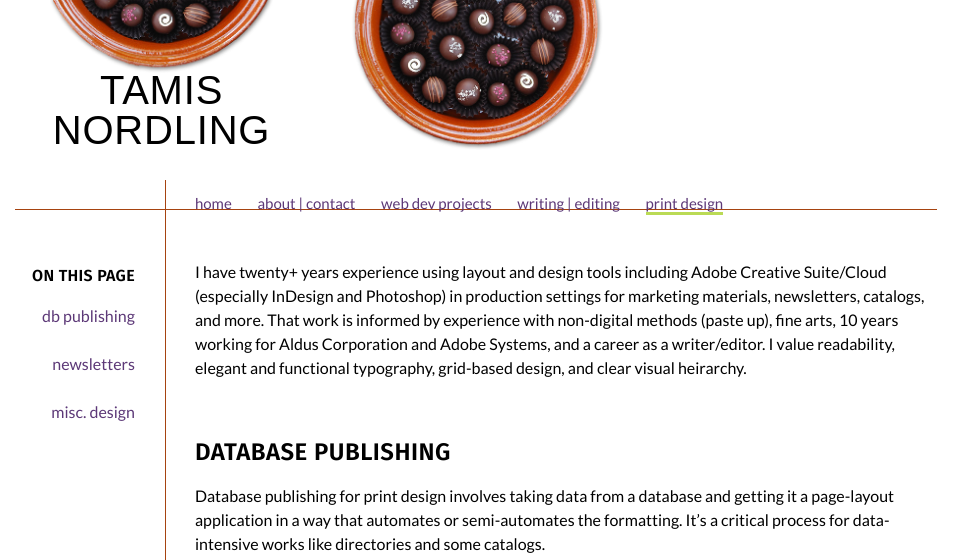
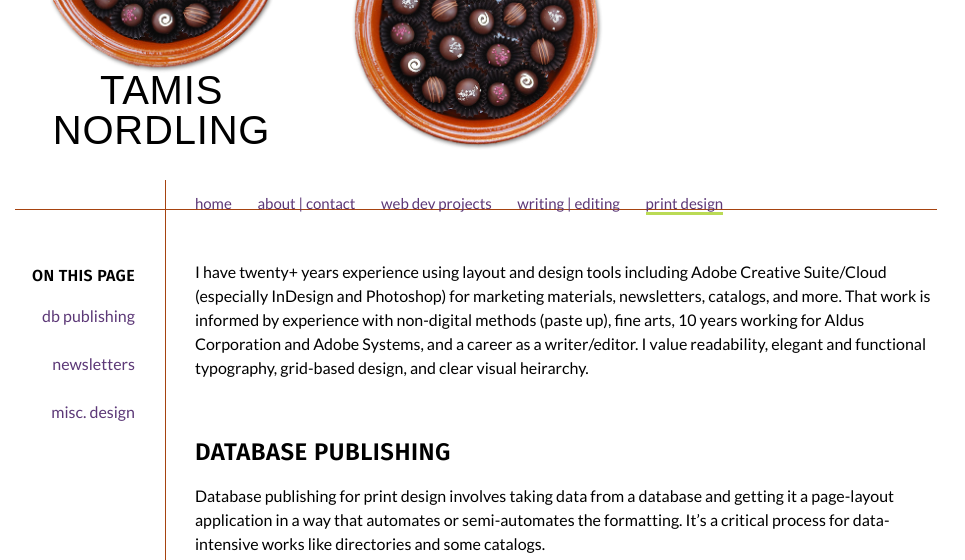
Before and after one commit to tam-en/tam-en, a plain HTML site: page print_design.html in a window 1280 px wide. Shown: the top 560 px of the page, without its empty margins (164-1129 px from the left). Drawn offline with Linux system fonts and the light colour scheme; a web font is replaced by a local one.

Commit message:
minor copyedits

```diff
--- a/print_design.html
+++ b/print_design.html
@@ -58,7 +58,7 @@
 			</div>
 			<div class="other-page-content" id="other-page-content">
 				<br>
-				<p>I have twenty+ years experience using layout and design tools including Adobe Creative Suite/Cloud (especially InDesign and Photoshop) in production settings for marketing materials, newsletters, catalogs, and more. That work is informed by experience with non-digital methods (paste up), fine arts, 10 years working for Aldus Corporation and Adobe Systems, and a career as a writer/editor. I value readability, elegant and functional typography, grid-based design, and clear visual heirarchy.</p><br>
+				<p>I have twenty+ years experience using layout and design tools including Adobe Creative Suite/Cloud (especially InDesign and Photoshop) for marketing materials, newsletters, catalogs, and more. That work is informed by experience with non-digital methods (paste up), fine arts, 10 years working for Aldus Corporation and Adobe Systems, and a career as a writer/editor. I value readability, elegant and functional typography, grid-based design, and clear visual heirarchy.</p><br>
 
 				<h2 id="dbasepub">Database publishing</h2>
 					<p>Database publishing for print design involves taking data from a database and getting it a page-layout application in a way that automates or semi-automates the formatting. It&rsquo;s a critical process for data-intensive works like directories and some catalogs.</p>
```
